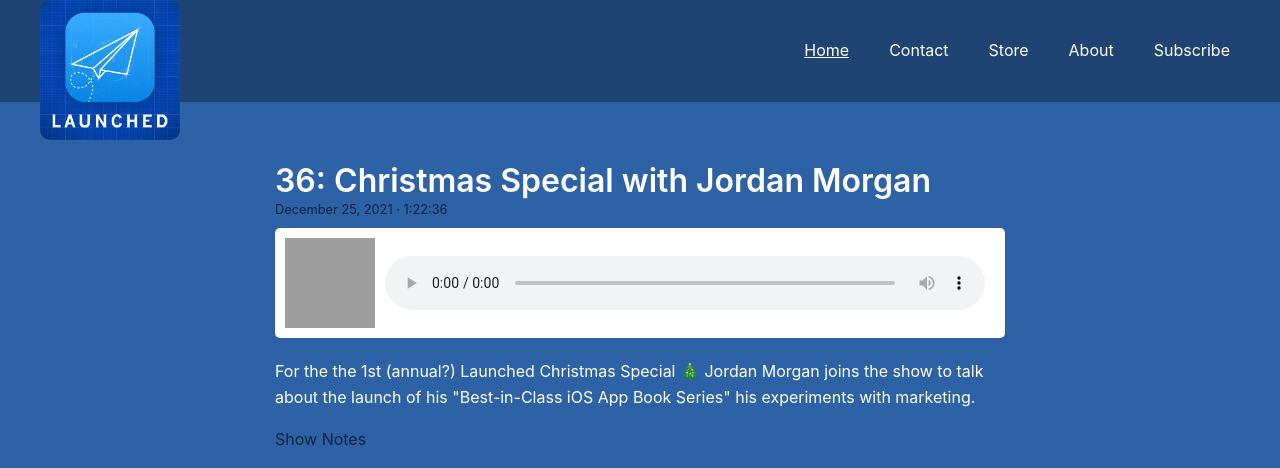
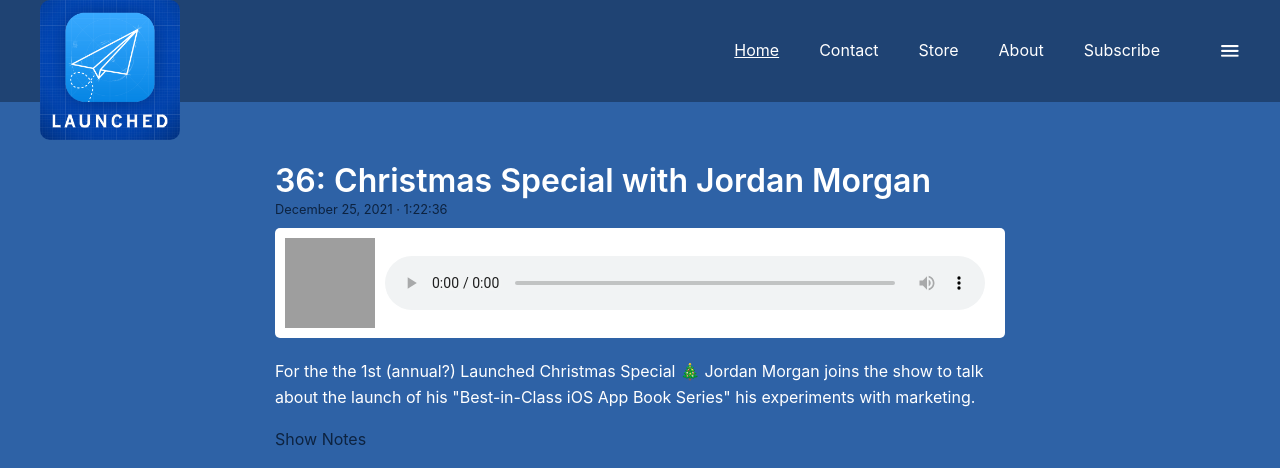
Before and after one commit to charliemchapman/launchedfm-site-v2, a Jekyll site: the page built from index.html, in a window 1280 px wide. Shown: the top 468 px of the page. Built offline with Jekyll 4.4.1, drawn with Linux system fonts in a browser that asks for light colours; the list of posts is cut into pages by our own code; grey boxes are pictures that could not be loaded.

Commit message:
added hamburger for navigation sub nav

```diff
--- a/_includes/navigation.html
+++ b/_includes/navigation.html
@@ -1,4 +1,5 @@
 <nav>
+    <div class="main-nav">
     <a class="logo" href="/">
       <img src="/assets/images/launched_artwork-1024.jpg" height="140" width="140" />
     </a>
@@ -7,4 +8,29 @@
         <a href="{{ item.link }}" {% if page.url == item.link or (page.url == '/index.html' and item.link == '/') %}class="current"{% endif %}>{{ item.name }}</a>
       {% endfor %}
     </div>
+    <div class="expand-links-container">
+      <button class="expand-links" onclick="expandLinks()">
+        <img src="/assets/images/hamburger.png" height="12"/>
+      </button>
+    </div>
+  </div>
+  <div id="sub-nav" class="sub-nav closed">
+    <div class="links">
+      {% for item in site.data.navigation reversed %}
+          <a href="{{ item.link }}" {% if page.url == item.link or (page.url == '/index.html' and item.link == '/') %}class="current"{% endif %}>{{ item.name }}</a>
+      {% endfor %}
+    </div>
+  </div>
+  <script>
+    function expandLinks() {
+      var subNav = document.getElementById("sub-nav");
+      if (subNav.classList.contains('opened')) {
+        subNav.classList.remove("opened")
+        subNav.classList.add("closed")
+      } else {
+        subNav.classList.add("opened")
+        subNav.classList.remove("closed")
+      }
+    }
+  </script>
 </nav>
--- a/_sass/main.scss
+++ b/_sass/main.scss
@@ -48,7 +48,7 @@
     }
 }
 
-nav {
+.main-nav {
     height: 102px;
     background-color: #1f4373;
     display: flex;
@@ -73,7 +73,6 @@
         padding-left: 20px;
         overflow: hidden;
         height: 100px;
-        margin-right: 30px;
 
         a {
             color: white;
@@ -82,11 +81,67 @@
             height: 100px;
             display: flex;
             align-items: center;
+
+            @media (max-width: 760px) {
+                padding-left: 13px;
+                padding-right: 13px;
+            }
         }
 
         .current {
             text-decoration: underline;
         }
+    }
+
+    .expand-links-container {
+        height: 100%;
+        width: 100px;
+        display: flex;
+        justify-content: center;
+        align-items: center;
+    }
+
+    .expand-links {
+        background: none;
+        border: none;
+        color: white;
+        cursor: pointer;
+        height: 40px;
+        width: 40px;
+        display: flex;
+        justify-content: center;
+        align-items: center;
+        border-radius: 5px;
+    }
+
+    .expand-links:hover {
+        background: #ffffff11;
+    }
+}
+
+.sub-nav {
+    overflow: hidden;
+
+    &.opened, &.closed {
+        max-height: 0px;
+        transition: max-height 0.3s ease-in-out;
+    }
+
+    &.opened {
+        max-height: 200px;
+    }
+
+    .links {
+        display: flex;
+        align-items: flex-end;
+        flex-direction: column-reverse;
+        padding-right: 30px;
+        padding-bottom: 20px;
+        font-size: 1.3rem;
+    }
+
+    a {
+        color: white;
     }
 }
 
```
Also changed, not shown: assets/images/hamburger.png (added). Lines whose indentation alone changed are shown as unchanged.
